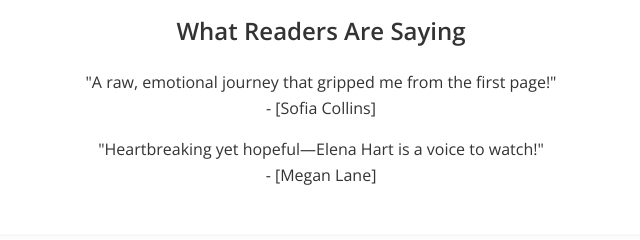
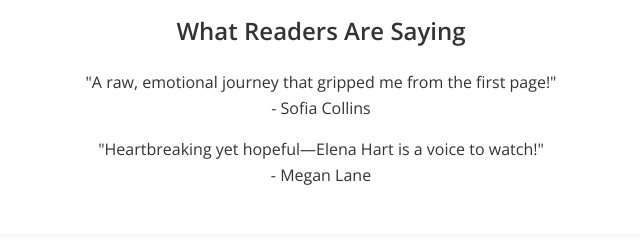
Before and after one commit to GitRamps123/every-day-always, a plain HTML site: page index.html in a window 1280 px wide. Shown: the part 1316-1556 px from the top of the page, 319-959 px from the left. Drawn offline with nearby package versions, Linux system fonts and the light colour scheme.

Commit message:
image updated again

```diff
--- a/index.html
+++ b/index.html
@@ -36,8 +36,8 @@
 
         <section class="blurb">
             <h2>What Readers Are Saying</h2>
-            <blockquote>"A raw, emotional journey that gripped me from the first page!"<br>- [Sofia Collins]</blockquote>
-            <blockquote>"Heartbreaking yet hopeful—Elena Hart is a voice to watch!"<br>- [Megan Lane]</blockquote>
+            <blockquote>"A raw, emotional journey that gripped me from the first page!"<br>- Sofia Collins </blockquote>
+            <blockquote>"Heartbreaking yet hopeful—Elena Hart is a voice to watch!"<br>-  Megan Lane </blockquote>
         </section>
     </div>
 
```
